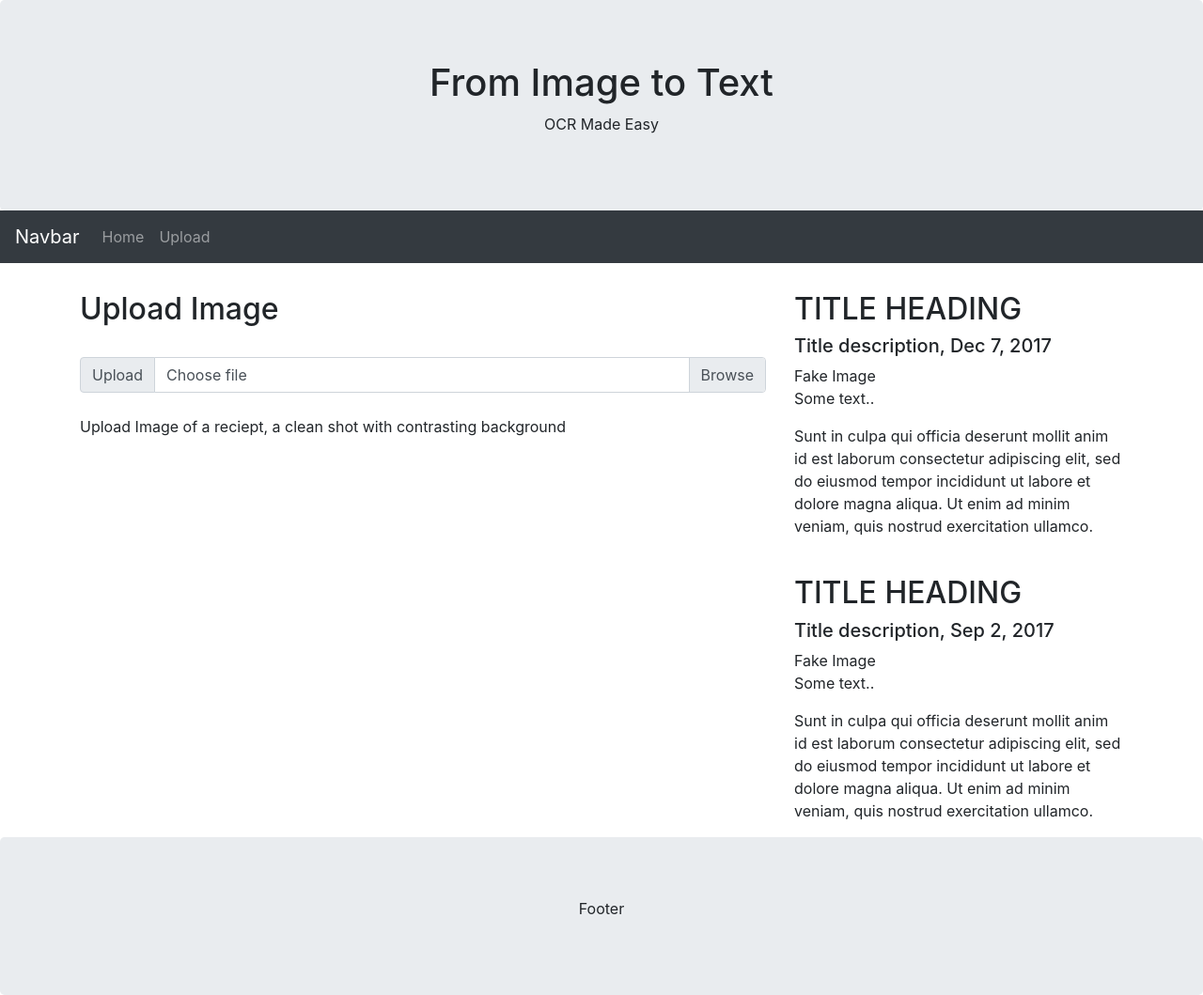
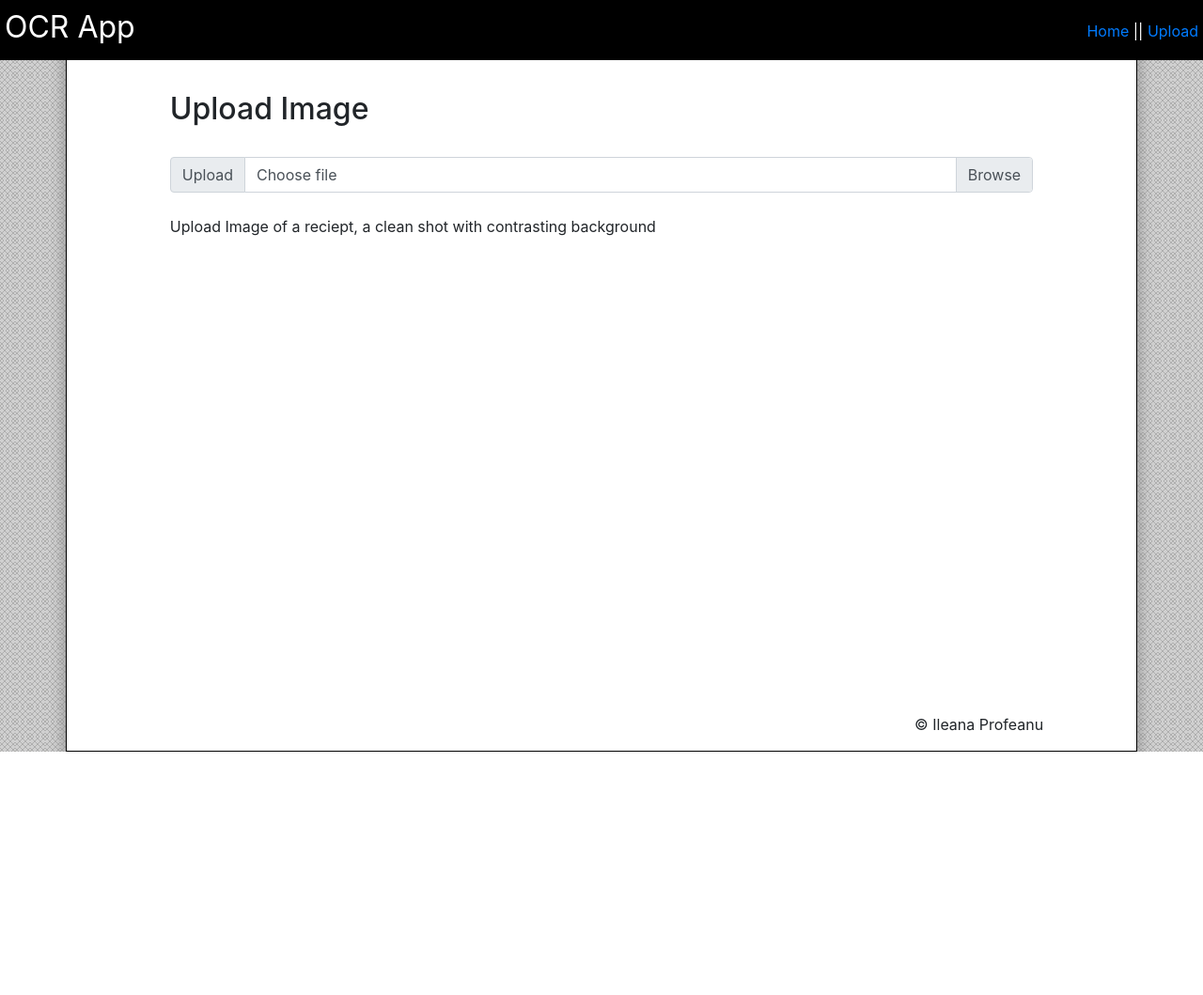
Before and after one commit to ileanaP/ocr_app, a Flask app: page / in a window 1280 px wide. Shown: the whole page at 94% size. After the commit the page ends 800 px from the top, so only its background shows below. Run offline with Flask 2, Linux system fonts and the light colour scheme; some libraries are stand-ins or nearby versions.

Commit message:
made some changes to GUI

```diff
--- a/app/routes.py
+++ b/app/routes.py
@@ -47,7 +47,8 @@ def upload():
             else:
                 ext = getAllowedExt(file.filename)
                 if file and ext != '':
-                    file.save(os.path.join(app.config['UPLOAD_FOLDER'], 'reciept.' + ext))
+                    fileWay = os.path.join(app.config['UPLOAD_FOLDER'], 'reciept.' + ext)
+                    file.save(fileWay)
                     flash('File was successfully uploaded')
                 else:
                     flash('This file extention is not allowed. Please try another one')
--- /dev/null
+++ b/app/static/css/style.css
@@ -0,0 +1,58 @@
+html, body {
+	margin:0;
+	padding:0;
+	height:100%;
+}
+
+body{
+	background-image: url("../img/background.jpg");
+	width:100%;
+}
+
+.navbar-pink {
+	background-color: #CC6699 !important;
+	text-align: right;
+}
+
+.container{
+	background-color: white;
+	border: 1px solid black;
+	box-shadow: 0px 10px 16px #888888;
+	min-height:100%;
+	position:relative
+}
+
+.content{
+	padding-top:6em;
+}
+
+.app-logo{
+	/*margin-left:0px;
+	margin-right:0px;*/
+	left:0;
+	right:0;
+	padding:5px;
+	background-color:black;
+	color:white;
+	position:fixed;
+	z-index:100;
+	height:4em;
+}
+
+.logo-text{
+	float:left;
+	font-size:2em;
+}
+
+.logo-menu{
+	float:right;
+	padding-top:1em;
+}
+
+#footer {
+		width:90%;
+		text-align:right;
+		position:absolute;
+		bottom:0;
+		height:40px;			/* Height of the footer */
+	}
--- /dev/null
+++ b/app/static/script/main.js
@@ -0,0 +1,33 @@
+var mimeTypes = ['jpg', 'bmp', 'png', 'tif'];
+
+Noty.overrideDefaults({
+    layout   : 'topCenter',
+    theme    : 'nest',
+	timeout: '4000',
+	progressBar: true,
+    closeWith: ['click', 'button'],
+    killer: true
+});
+
+$(document).ready(function(){
+	$('.js-file').change(function()
+	{
+		var fileName = $('.js-file').val().split("\\")[2];
+		var ext = fileName.split(".")[1];
+
+		console.log('ext: ' + ext);
+		if(!$.inArray(ext, mimeTypes)) // de ce merge asa? ^_^'
+		{
+			$('.js-file-label').html(fileName);
+		}
+		else
+		{
+			new Noty({
+			   type: 'error',
+			   text: 'This file type is not supported.',
+			}).show();
+			$('.js-file').val("");
+			$('.js-file-label').html("Choose file");
+		}
+	});
+});
--- a/app/templates/base.html
+++ b/app/templates/base.html
@@ -8,6 +8,11 @@
 		{% endif %}
 		<meta charset="utf-8">
 		<meta name="viewport" content="width=device-width, initial-scale=1">
+		<!-- NOTY START -->
+		<script src="https://cdn.jsdelivr.net/npm/noty@3.2.0-beta/lib/noty.min.js"></script>
+		<link rel="stylesheet" href="https://cdn.jsdelivr.net/npm/noty@3.2.0-beta/lib/noty.css">
+		<link rel="stylesheet" href="https://cdn.jsdelivr.net/npm/noty@3.2.0-beta/lib/themes/nest.css">
+		<!-- NOTY END -->
 		<link rel="stylesheet" href="https://maxcdn.bootstrapcdn.com/bootstrap/4.3.1/css/bootstrap.min.css">
 		<link rel="stylesheet" type="text/css" href="{{ url_for('static', filename='css/style.css') }}">
 		<script src="https://ajax.googleapis.com/ajax/libs/jquery/3.4.0/jquery.min.js"></script>
@@ -16,32 +21,20 @@
 		<script src="{{ url_for('static', filename='script/main.js') }}" async></script>
 	</head>
 	<body>
+		<div class="app-logo">
+			<div class="logo-text">OCR App</div>
+			<div class="logo-menu">
+				<a href="{{ url_for('index') }}">Home</a> ||
+				<a href="{{ url_for('upload') }}">Upload</a>
+			</div>
+			<div style="clear:both;"></div>
+		</div>
+		<div class="container">
+			<div class="content">
+				<div class="col-sm-10 offset-sm-1"></div>
+				<div class="row">
+					<div class="col-sm-10 offset-sm-1">
 
-<div class="jumbotron text-center" style="margin-bottom:0">
-  <h1>From Image to Text</h1>
-  <p>OCR Made Easy</p>
-</div>
-
-<nav class="navbar navbar-expand-sm bg-dark navbar-dark">
-  <a class="navbar-brand" href="#">Navbar</a>
-  <button class="navbar-toggler" type="button" data-toggle="collapse" data-target="#collapsibleNavbar">
-    <span class="navbar-toggler-icon"></span>
-  </button>
-  <div class="collapse navbar-collapse" id="collapsibleNavbar">
-    <ul class="navbar-nav">
-      <li class="nav-item">
-        <a class="nav-link" href="{{ url_for('index') }}">Home</a>
-      </li>
-      <li class="nav-item">
-        <a class="nav-link" href="{{ url_for('upload') }}">Upload</a>
-      </li>
-    </ul>
-  </div>
-</nav>
-
-<div class="container" style="margin-top:30px">
-  <div class="row">
-    <div class="col-sm-8">
 						{% with messages = get_flashed_messages() %}
 							{% if messages %}
 								<ul>
@@ -51,27 +44,15 @@
 								</ul>
 							{% endif %}
 						{% endwith %}
+
 						{% block content %}{% endblock %}
 					</div>
-    <div class="col-sm-4">
-      <h2>TITLE HEADING</h2>
-      <h5>Title description, Dec 7, 2017</h5>
-      <div class="fakeimg">Fake Image</div>
-      <p>Some text..</p>
-      <p>Sunt in culpa qui officia deserunt mollit anim id est laborum consectetur adipiscing elit, sed do eiusmod tempor incididunt ut labore et dolore magna aliqua. Ut enim ad minim veniam, quis nostrud exercitation ullamco.</p>
-      <br>
-      <h2>TITLE HEADING</h2>
-      <h5>Title description, Sep 2, 2017</h5>
-      <div class="fakeimg">Fake Image</div>
-      <p>Some text..</p>
-      <p>Sunt in culpa qui officia deserunt mollit anim id est laborum consectetur adipiscing elit, sed do eiusmod tempor incididunt ut labore et dolore magna aliqua. Ut enim ad minim veniam, quis nostrud exercitation ullamco.</p>
+				</div>
+
+				<div id="footer">
+					© Ileana Profeanu
 				</div>
 			</div>
 		</div>
-
-<div class="jumbotron text-center" style="margin-bottom:0">
-  <p>Footer</p>
-</div>
-
 	</body>
 </html>
--- a/app/templates/index.html
+++ b/app/templates/index.html
@@ -10,7 +10,7 @@
   <div class="custom-file">
     <input type="file" class="custom-file-input js-file" id="inputGroupFile01"
       aria-describedby="inputGroupFileAddon01">
-    <label class="custom-file-label js-filelabel" for="inputGroupFile01">Choose file</label>
+    <label class="custom-file-label js-file-label" for="inputGroupFile01">Choose file</label>
   </div>
 </div>
 <br/>
--- a/app/templates/upload.html
+++ b/app/templates/upload.html
@@ -17,5 +17,7 @@
 {{ wtf.form_field(form.submit, class="btn btn-primary") }}
 </fieldset>
 </form>
+<br/><br/><br/><br/><br/><br/><br/><br/><br/><br/><br/><br/><br/><br/><br/><br/><br/><br/>
+<br/><br/><br/><br/><br/><br/><br/><br/><br/><br/><br/><br/><br/><br/><br/><br/><br/><br/><br/><br/><br/><br/>
 
 {% endblock %}
```
Also changed, not shown: app/static/img/background.jpg (added). Lines whose indentation alone changed are shown as unchanged.
